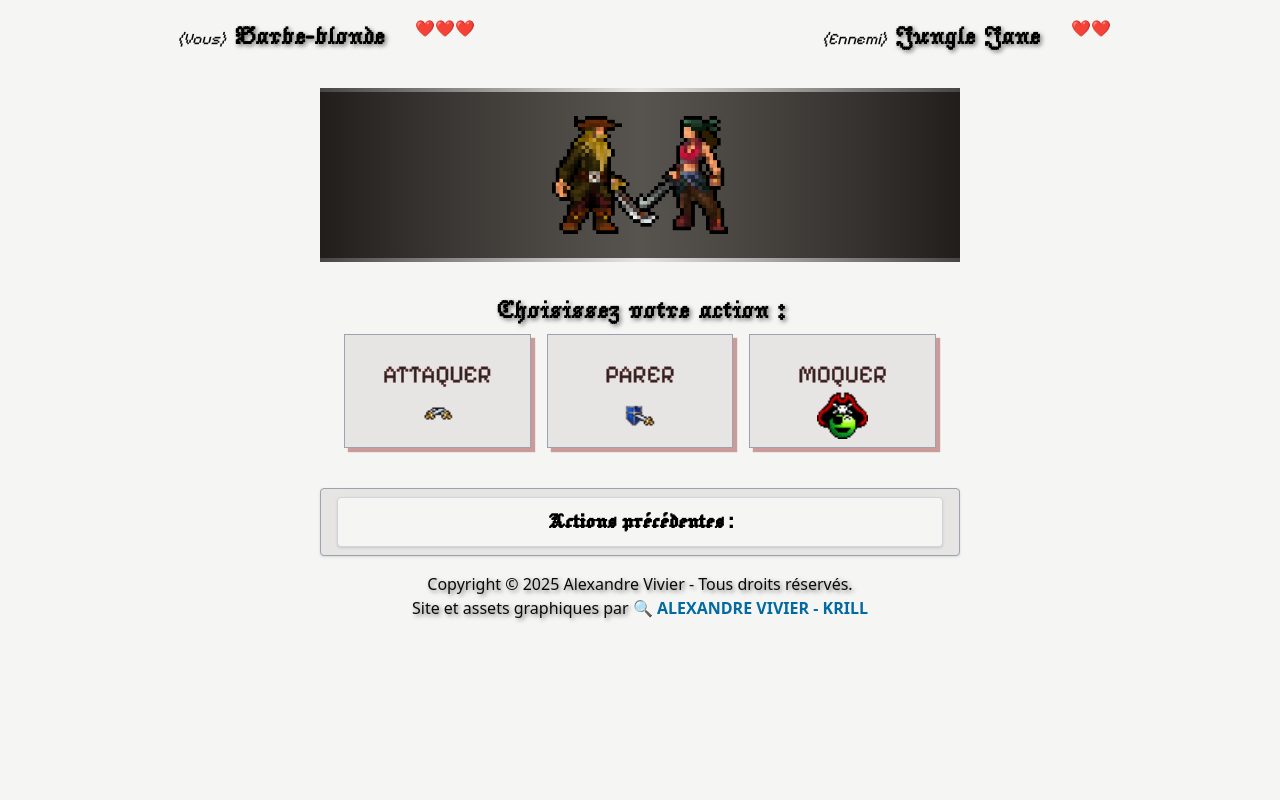
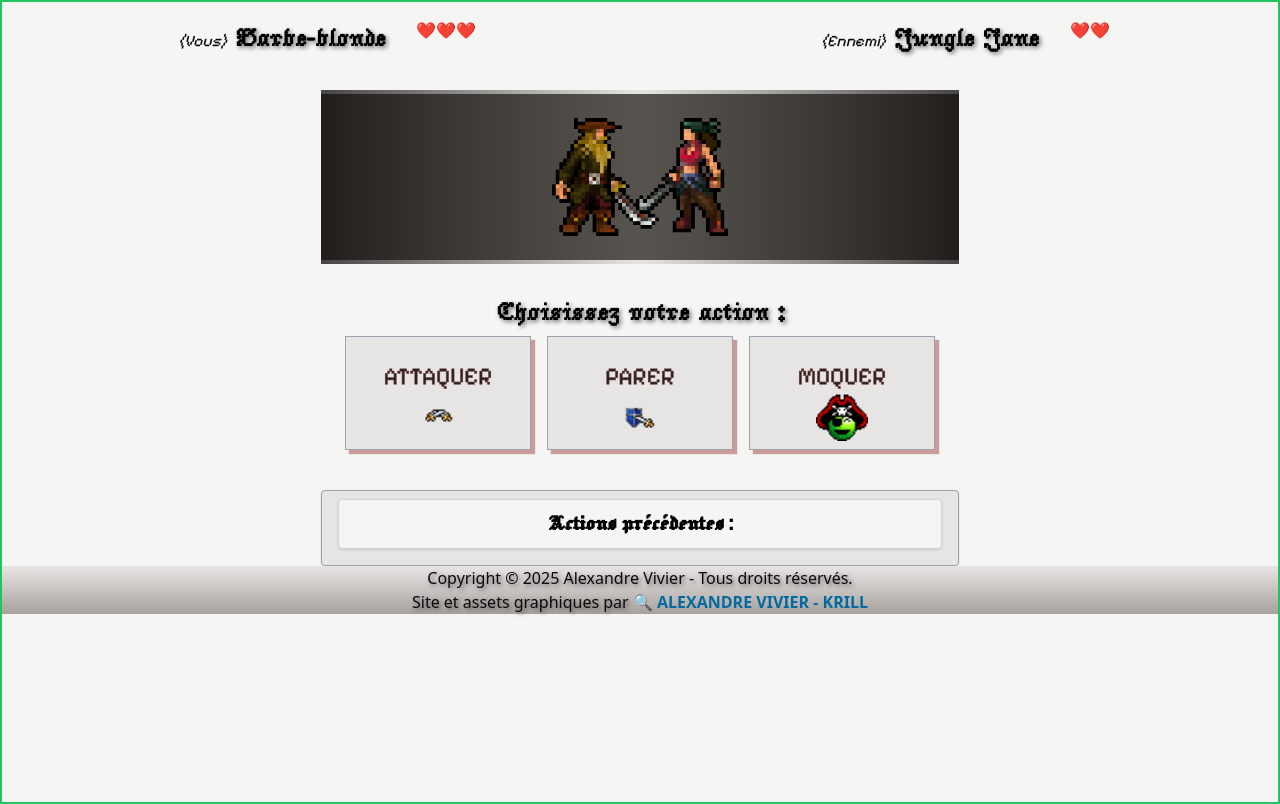
Before and after one commit to AlexandreVivier/pirates-spr, a Vue app: page /fight in a window 1280 px wide. Built offline with nearby package versions, Linux system fonts and the light colour scheme.

Commit message:
fix graph

```diff
--- a/src/App.vue
+++ b/src/App.vue
@@ -1,5 +1,5 @@
 <template>
-  <div id="app">
+  <div id="app" class="bg-red-500 border-2 border-green-500 w-screen h-fit">
     <router-view></router-view>
   </div>
 </template>
--- a/src/components/AppCopyrights.vue
+++ b/src/components/AppCopyrights.vue
@@ -1,5 +1,5 @@
 <template>
-    <div class="w-full flex flex-col justify-center items-center text-center">
+    <div class="w-full flex flex-col bg-gradient-to-b from-stone-200 to-stone-400 dark:from-stone-800 dark:to-stone-900 justify-center items-center text-center">
         <p class="text-stone-950 dark:text-stone-300 font-thin text-shadow-special">
             Copyright © 2025 Alexandre Vivier - Tous droits réservés.
         </p>
--- a/src/components/FightScreen.vue
+++ b/src/components/FightScreen.vue
@@ -1,5 +1,5 @@
 <template>
-    <div class="bg-stone-100 dark:bg-stone-900 min-h-screen">
+    <div class="bg-stone-100 dark:bg-stone-900 min-h-screen h-full">
     <div class="flex flex-col items-center w-full bg-stone-100 dark:bg-stone-900 h-screen">
         <TitleCard v-if="gameover === true"/>
         <div class="flex justify-around items-center w-5/8 md:w-full">
--- a/src/components/HistoryLog.vue
+++ b/src/components/HistoryLog.vue
@@ -1,5 +1,5 @@
 <template>
-    <div class="flex flex-col justify-center items-center mb-4 bg-stone-200 dark:bg-stone-800 w-full md:w-1/2 py-2 px-4 border border-gray-400 rounded shadow">
+    <div class="flex flex-col justify-center items-center pb-4 bg-stone-200 dark:bg-stone-800 w-full md:w-1/2 pt-2 px-4 border border-gray-400 rounded shadow">
         <h2 class="font-semibold jacquard12 text-2xl py-2 border border-gray-300 px-4 rounded shadow text-center bg-stone-100 dark:text-stone-100 dark:bg-stone-900 w-full">
             Actions précédentes :
         </h2>
--- a/src/components/SelectionScreen.vue
+++ b/src/components/SelectionScreen.vue
@@ -1,5 +1,5 @@
 <template>
-<div class="flex flex-col items-center w-screen bg-stone-100 dark:bg-stone-900 w-full h-screen py-12 gap-8">
+<div class="flex flex-col items-center w-screen bg-stone-100 dark:bg-stone-900 w-full min-h-screen h-full py-12 gap-8">
     <TitleCard />
     <div class="flex flex-col justify-center items-center w-full mb-4">
         <p class="text-center italic text-2xl text-stone-500 pb-6 pixelify-sans">
```
